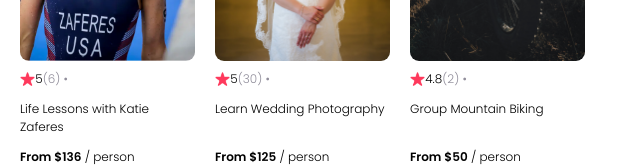
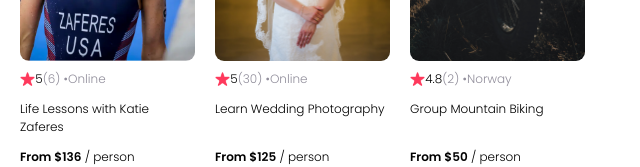
Before and after one commit to pixelboogie/NovaPane, a React (Vite) app: page / in a window 1280 px wide. Shown: the part 263-430 px from the top of the page, without its empty margins (0-640 px from the left). Built offline with nearby package versions, Linux system fonts and the light colour scheme.

Commit message:
Chagned to Spread Operator for the props

```diff
--- a/App.jsx
+++ b/App.jsx
@@ -6,31 +6,22 @@ import Card from "./components/Card"
 import data from "./data"
 
 
-function App() {
-
-  const cards = data.map(item => <Card
-    key={item.id}
-    img={item.coverImg}
-    rating={item.stats.rating}
-    reviewCount={item.stats.reviewCount}
-    location={item.location}
-    title={item.title}
-    price={item.price}
-    openSpots={item.openSpots}
-/>)
-
-
+export default function App() {
+  const cards = data.map(item => {
+      return (
+          <Card
+              key={item.id}
+              {...item}
+          />
+      )
+  })
 
   return (
-    <>
       <div>
         <Navbar />
         <section className="cards-list">
                 {cards}
             </section>
       </div>
-    </>
   )
 }
-
-export default App
--- a/components/Card.jsx
+++ b/components/Card.jsx
@@ -10,12 +10,12 @@ export default function Card(props) {
     return (
         <div className="card">
             {badgeText && <div className="card--badge">{badgeText}</div>}
-            <img src={"../images/"+props.img} className="card--image" />
+            <img src={"../images/"+props.coverImg} className="card--image" />
             <div className="card--stats">
                 <img src="../images/star.png" className="card--star" />
-                <span>{props.rating}</span>
-                <span className="gray">({props.reviewCount}) • </span>
-                <span className="gray">{props.country}</span>
+                <span>{props.stats.rating}</span>
+                <span className="gray">({props.stats.reviewCount}) • </span>
+                <span className="gray">{props.location}</span>
             </div>
             <p className="card--title">{props.title}</p>
             <p className="card--price"><span className="bold">From ${props.price}</span> /
```
